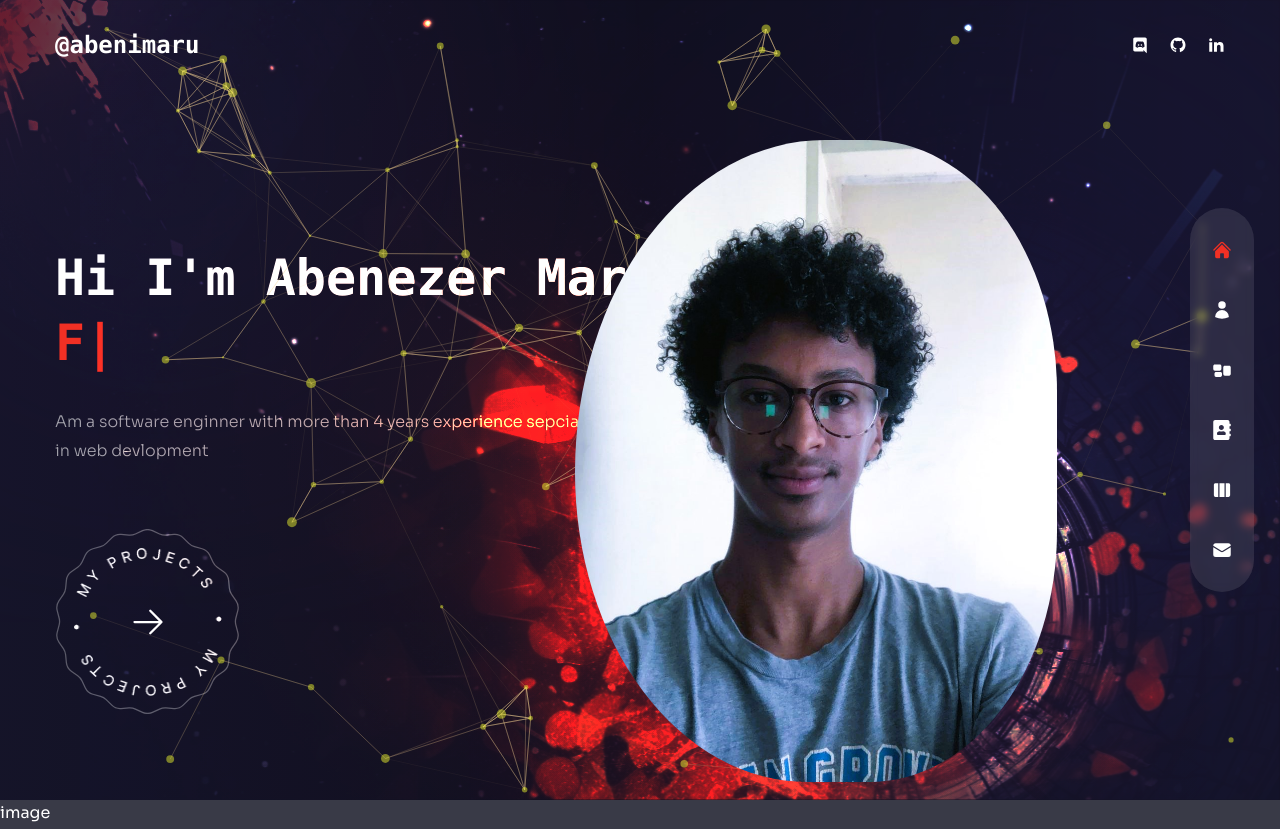
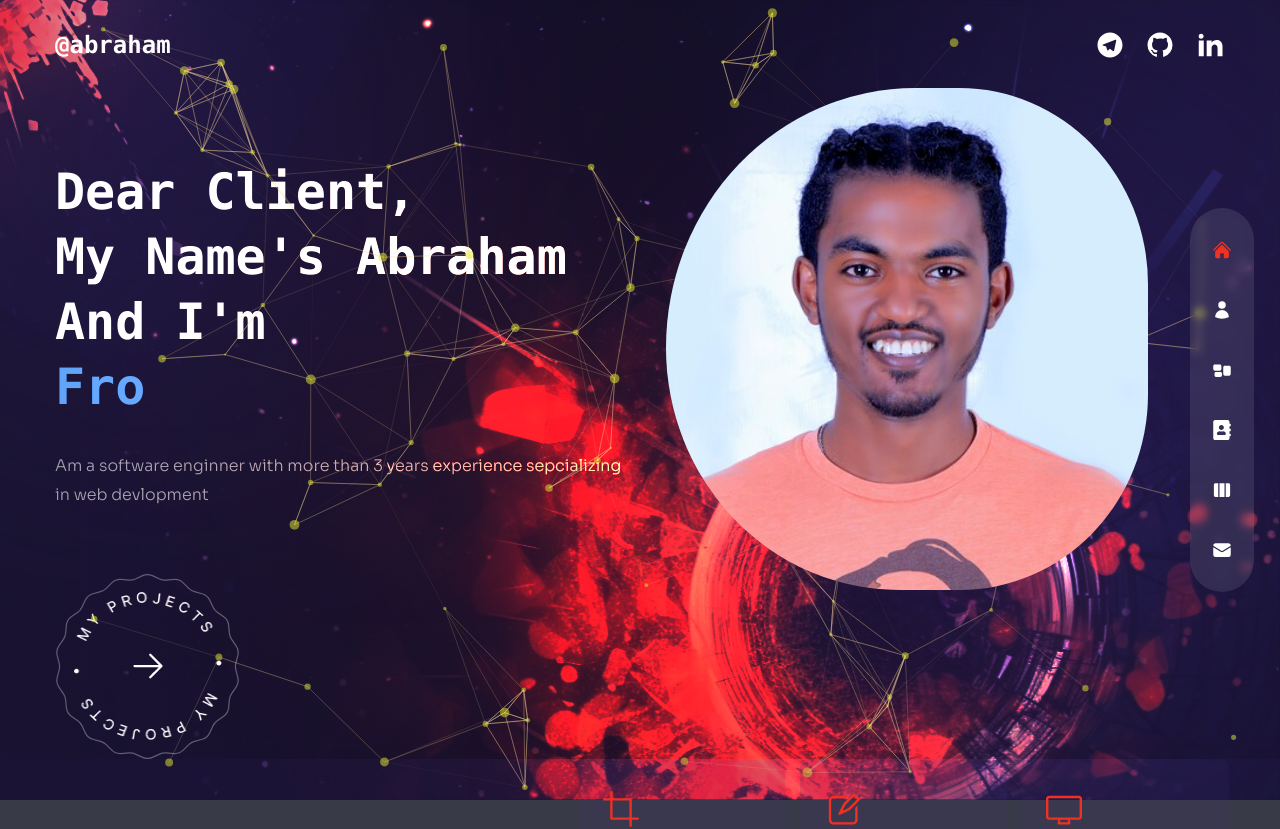
Before and after one commit to Yerer101/next_portfolio, a Next.js app: page / in a window 1280 px wide. Shown: the top 829 px of the page. Built offline with nearby package versions, Linux system fonts and the light colour scheme.

Commit message:
working on the v.1 of portfolio

```diff
--- a/app/components/Avatar.jsx
+++ b/app/components/Avatar.jsx
@@ -15,7 +15,7 @@ const Avatar = () => {
     <div className="hidden xl:flex xl:max-w-none h-full  justify-center items-center">
       <div className="">
         <motion.img
-          src={"/abeni.jpg"}
+          src={"/abraham.png"}
           animate={{
             borderRadius: randomizeBorderRadius(),
           }}
@@ -26,7 +26,7 @@ const Avatar = () => {
             repeatType: "reverse",
           }}
           width={490}
-          height={490}
+          height={90}
           objectFit="contain"
           alt=""
           className="  object-contain border-4 border-transparent rounded-[60%_40%_40%_20%_/70%_50%_30%_25%]   opacity-100 brightness-100"
--- a/app/components/Header.jsx
+++ b/app/components/Header.jsx
@@ -1,5 +1,6 @@
 import Link from "next/link";
 import Socials from "./Socials";
+
 const Header = () => {
   return (
     <header className="absolute z-30 w-full flex items-center px-16 xl:px-0 xl:h-[90px]">
@@ -14,7 +15,7 @@ const Header = () => {
               alt=""
               priority={true}
             /> */}
-            <h2 className="font-mono text-2xl font-semibold">@abenimaru</h2>
+            <h2 className="font-mono text-2xl font-semibold">@abraham</h2>
           </Link>
           {/* soicals */}
           <Socials />
--- a/app/components/Nav.jsx
+++ b/app/components/Nav.jsx
@@ -18,11 +18,7 @@ export const navData = [
   { name: "services", path: "/services", icon: <HiRectangleGroup /> },
   { name: "address", path: "/address", icon: <FaAddressBook /> },
   { name: "work", path: "/work", icon: <HiViewColumns /> },
-  {
-    name: "contact",
-    path: "/contact",
-    icon: <HiEnvelope />,
-  },
+  { name: "contact", path: "/contact", icon: <HiEnvelope /> },
 ];
 
 const Nav = () => {
--- a/app/components/Socials.jsx
+++ b/app/components/Socials.jsx
@@ -15,32 +15,31 @@ import {
   RiGoogleLine,
   RiDiscordFill,
 } from "react-icons/ri";
+
 const Socials = () => {
   return (
     <div className="flex items-center gap-x-5 text-lg">
       <Link
-        href={"https://discord.com/channels/@me/1138909093092917249"}
+        href={"https://t.me/o_fact?text=Hello%20Abraham"}
         target="_blank"
         className="hover:text-accent transition-all duration-300"
       >
-        <RiDiscordFill />
+        <RiTelegramFill size={30} />
       </Link>
       <Link
-        href={"https://github.com/Drabsenior"}
+        href={"https://github.com/Yerer101"}
         target="_blank"
         className="hover:text-accent transition-all duration-300"
       >
-        <RiGithubFill />
+        <RiGithubFill size={30} />
       </Link>
       <Link
-        href={"https://www.linkedin.com/in/abenezer-maregu-560016236/"}
+        href={"https://linkedin.com/in/abraham-tekeste-054a01285"}
         target="_blank"
         className="hover:text-accent transition-all duration-300"
       >
-        <RiLinkedinFill />
+        <RiLinkedinFill size={30} />
       </Link>
-
-
     </div>
   );
 };
--- a/app/components/WorkSlider.jsx
+++ b/app/components/WorkSlider.jsx
@@ -19,7 +19,7 @@ const workSlides = {
           title: "title",
           path: "/thumb4.jpg",
           source: "",
-          link: "https://kezyasv2.onrender.com/",
+          link: "https://kezyas.com/",
         },
         {
           title: "title",
@@ -70,12 +70,20 @@ const WorkSlider = () => {
                       {/* overlay gradient */}
                       <div className="absolute inset-0 bg-gradient-to-l from-transparent via-[#e838cc] to-[#4a22bd] opacity-0 group-hover:opacity-70 transition-all duration-700"></div>
                       {/* links to source and web */}
-                      <Link href={image.source ? image.source : ""} target="_blank" rel="noopener noreferrer">
+                      <Link
+                        href={image.source ? image.source : ""}
+                        target="_blank"
+                        rel="noopener noreferrer"
+                      >
                         <h2 className="absolute bottom-2 cursor-pointer   right-4 duration-700 tracking-wide font-mono  hover:text-red-600 hover:scale-125 hover:font-bold transition-all ">
                           Source
                         </h2>
                       </Link>
-                      <Link href={image.link ? image.link : ""} target="_blank" rel="noopener noreferrer">
+                      <Link
+                        href={image.link ? image.link : ""}
+                        target="_blank"
+                        rel="noopener noreferrer"
+                      >
                         <h2 className="absolute bottom-2 right-24 duration-300 tracking-widest font-mono  hover:text-red-600 hover:scale-125 hover:font-bold transition-all">
                           Link
                         </h2>
--- a/app/layout.js
+++ b/app/layout.js
@@ -4,19 +4,21 @@ import Nav from "./components/Nav";
 import TopLeftImg from "./components/TopLeftImg";
 import "./globals.css";
 import { Sora } from "next/font/google";
+
 const sora = Sora({
   subsets: ["latin"],
   variable: "--font-sora",
   weight: ["100", "200", "300", "400", "500", "600", "700", "800"],
 });
+
 export const metadata = {
-  title: "Abenezer Maregu",
-  description: "This is Abenezer maregu portfolio website he is a fullstack webdeveloper",
+  title: "Abraham Tekeste",
+  description:
+    "This is portfolio website showcasing ABraham Tekeste Skill set!!",
   icons: {
-    icon: 'favicon.png', // /public path
+    icon: "favicon.png", // /public path
   },
 };
-
 
 export default function RootLayout({ children }) {
   return (
@@ -27,7 +29,7 @@ export default function RootLayout({ children }) {
         <TopLeftImg />
         <Nav />
         <Header />
-        <div className="">{children}</div>
+        <div className="bg-[#ff] ">{children}</div>
       </body>
     </html>
   );
--- a/app/page.js
+++ b/app/page.js
@@ -6,14 +6,14 @@ import { motion } from "framer-motion";
 import Avatar from "./components/Avatar";
 import ParticleContainer from "./components/ParticleContainer";
 import { TypeAnimation } from "react-type-animation";
+import ServiceSlider from "./components/ServiceSlider";
+
 export default function Home() {
   return (
     <Pagewrapper>
-      <div className="bg-primary/60 h-screen">
-        {/* text */}
-        <div className="w-full h-full bg-gradient-to-r from-primary/10 via-black/30 to-black/10">
+      <div className="overflow-y-auto h-screen">
+        <div className="w-full bg-gradient-to-r from-primary/10 via-black/30 to-black/10">
           <div className="text-center flex flex-col justify-center xl:pt-40 xl:text-left h-full container mx-auto  ">
-            {/* title */}
             <motion.h1
               className="h1 font-mono"
               variants={fadeIn("down", 0.2)}
@@ -21,8 +21,9 @@ export default function Home() {
               animate="show"
               exit="hidden"
             >
-              Hi I&apos;m Abenezer Maregu <br />
-              <span className="text-accent font-mono">
+              Dear Client, <br /> My Name&apos;s Abraham <br />
+              <div>And I'm </div>
+              <span className="text-blue-400 font-mono">
                 <TypeAnimation
                   sequence={[
                     "Backend Devloper",
@@ -41,7 +42,7 @@ export default function Home() {
                 />
               </span>
             </motion.h1>
-            {/* subititle */}
+
             <motion.p
               className="max-w-sm xl:max-w-xl mx-auto xl:mx-0 mb-10 xl:mb-16"
               variants={fadeIn("down", 0.3)}
@@ -49,9 +50,10 @@ export default function Home() {
               animate="show"
               exit="hidden"
             >
-              Am a software enginner with more than 4 years experience sepcializing in web devlopment
+              Am a software enginner with more than 3 years experience
+              sepcializing in web devlopment
             </motion.p>
-            {/* btn */}
+
             <div className="flex justify-center xl:hidden relative">
               <ProjectsBtn />
             </div>
@@ -67,15 +69,13 @@ export default function Home() {
           </div>
         </div>
         {/* image */}
-        <div>image</div>
         <div className="w-[1200px] h-full absolute right-0 bottom-0">
-          {/* bg-imate */}
           <div className="bg-none xl:bg-explosion xl:bg-cover xl:bg-right xl:bg-no-repeat w-full h-full absolute mix-blend-color-dodge translate-z-0"></div>
-          {/* particles */}
+
           <ParticleContainer />
-          {/* avatar */}
+
           <motion.div
-            className="w-full h-full max-w-[737px] max-h-[678px] absolute -bottom-32 lg:right-[8%] lg:bottom-0"
+            className="w-full h-full max-w-[650px] max-h-[678px] absolute lg:right-[4%]"
             variants={fadeIn("up", 0.2)}
             initial="hidden"
             animate="show"
@@ -85,6 +85,18 @@ export default function Home() {
             <Avatar />
           </motion.div>
         </div>
+        <div className="bg-red-400">
+          <motion.div
+            className="w-full h-full max-w-[650px] max-h-[678px] absolute lg:right-[4%]"
+            variants={fadeIn("up", 0.2)}
+            initial="hidden"
+            animate="show"
+            exit="hidden"
+            transition={{ duration: 2, ease: "easeInOut" }}
+          >
+            <ServiceSlider />
+          </motion.div>
+        </div>
       </div>
     </Pagewrapper>
   );
--- a/app/work/page.jsx
+++ b/app/work/page.jsx
@@ -34,7 +34,8 @@ const page = () => {
                 exit={"hidden"}
                 className="mb-4 max-w-[400px] mx-auto lg:mx-0"
               >
-                This is some of the projects i work on and participate in as a team over the years
+                This is some of the projects i work on and participate in as a
+                team over the years
               </motion.p>
             </div>
             <motion.div
```
Also changed, not shown: app/components/ServiceSlider.jsx (+7 -4 lines), public/abeni.jpg (deleted), public/abraham.png (added).
